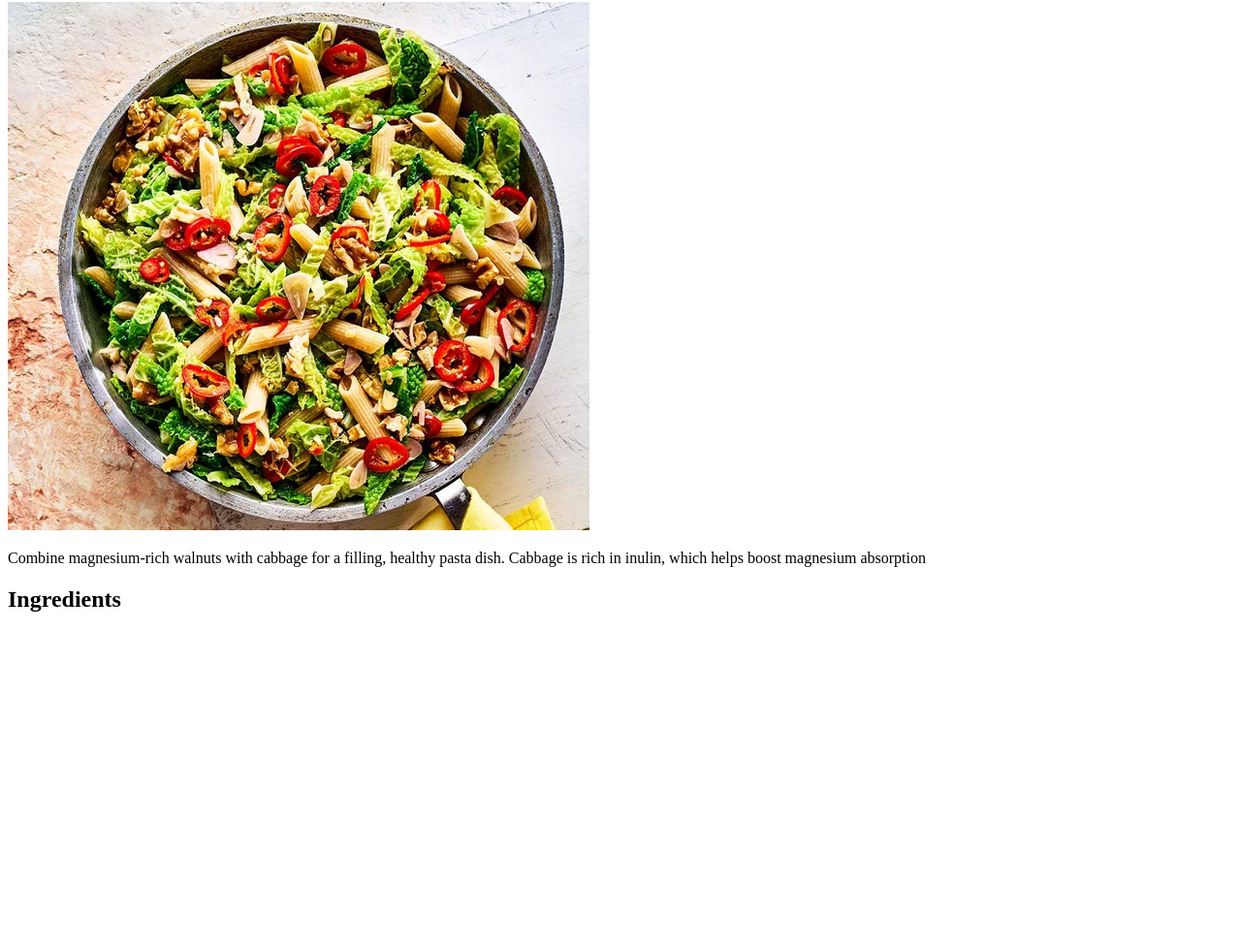
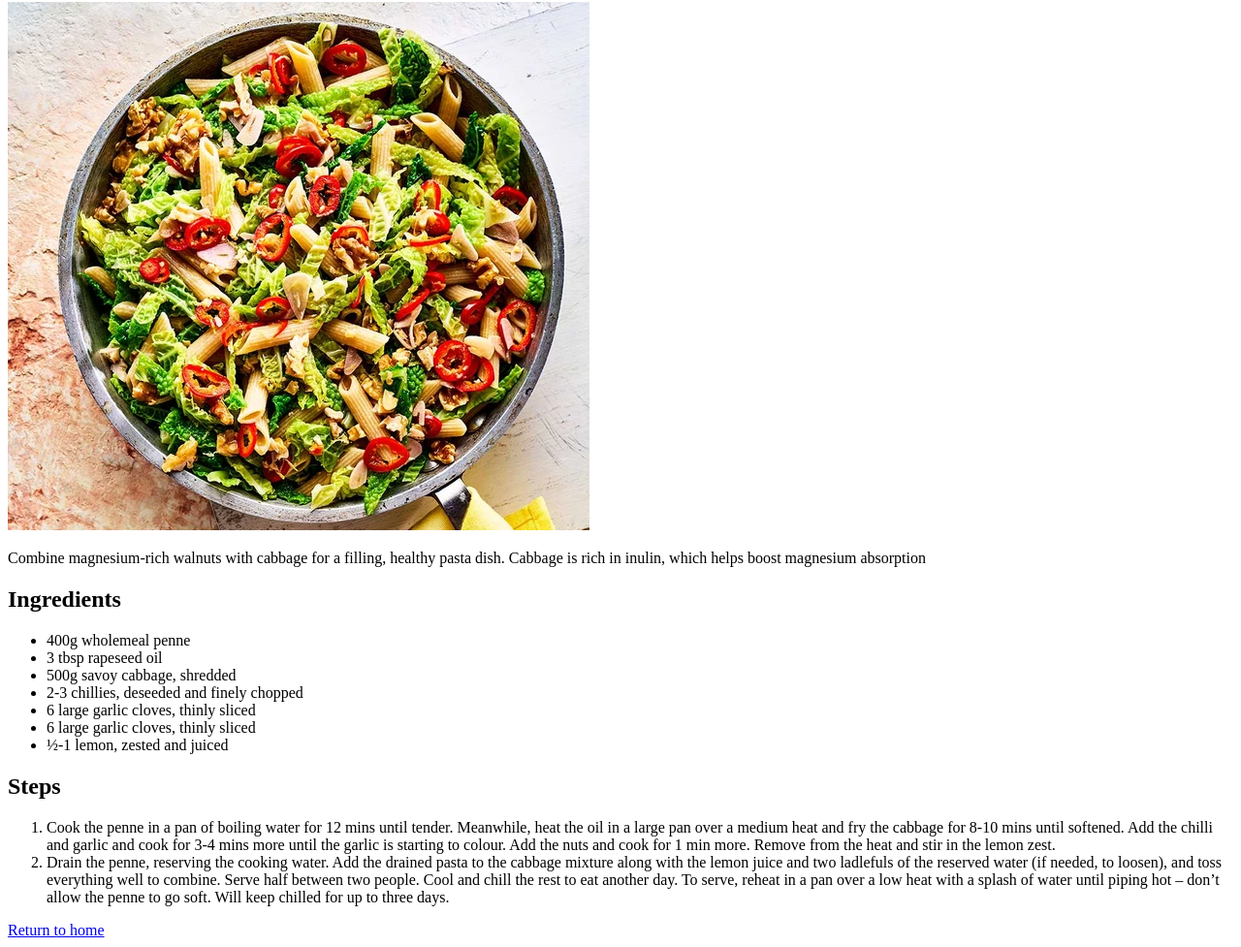
Before and after one commit to hatipocan/odin-recipes, a plain HTML site: page recipes/pennewithwalnuts.html in a window 1280 px wide. Shown: the part 78-1055 px from the top of the page at 97% size. Before the commit the page ends 800 px from the top, so only its background shows below. Drawn offline with Linux system fonts and the light colour scheme.

Commit message:
draft project finalized

```diff
--- a/recipes/pennewithwalnuts.html
+++ b/recipes/pennewithwalnuts.html
@@ -11,5 +11,20 @@
     <img src="../images/Penne-with-walnuts.webp" alt="Penne with walnuts">
     <p>Combine magnesium-rich walnuts with cabbage for a filling, healthy pasta dish. Cabbage is rich in inulin, which helps boost magnesium absorption</p>
     <h2>Ingredients</h2>
+    <ul>
+        <li>400g wholemeal penne</li>
+        <li>3 tbsp rapeseed oil</li>
+        <li>500g savoy cabbage, shredded</li>
+        <li>2-3 chillies, deseeded and finely chopped</li>
+        <li>6 large garlic cloves, thinly sliced</li>
+        <li>6 large garlic cloves, thinly sliced</li>
+        <li>½-1 lemon, zested and juiced</li>
+    </ul>
+    <h2>Steps</h2>
+    <ol>
+        <li>Cook the penne in a pan of boiling water for 12 mins until tender. Meanwhile, heat the oil in a large pan over a medium heat and fry the cabbage for 8-10 mins until softened. Add the chilli and garlic and cook for 3-4 mins more until the garlic is starting to colour. Add the nuts and cook for 1 min more. Remove from the heat and stir in the lemon zest.</li>
+        <li>Drain the penne, reserving the cooking water. Add the drained pasta to the cabbage mixture along with the lemon juice and two ladlefuls of the reserved water (if needed, to loosen), and toss everything well to combine. Serve half between two people. Cool and chill the rest to eat another day. To serve, reheat in a pan over a low heat with a splash of water until piping hot – don’t allow the penne to go soft. Will keep chilled for up to three days.</li>
+    </ol>
+    <a href="../index.html">Return to home</a>
 </body>
 </html>
```
Also changed, not shown: index.html (+1 -1 lines), recipes/lentiltunasalad.html (added, +37 -0 lines), recipes/spinachpinenuts.html (+2 -0 lines), images/Lentil-and-tuna-salad.webp (added), images/hello.ca1de651.jpg (added).
